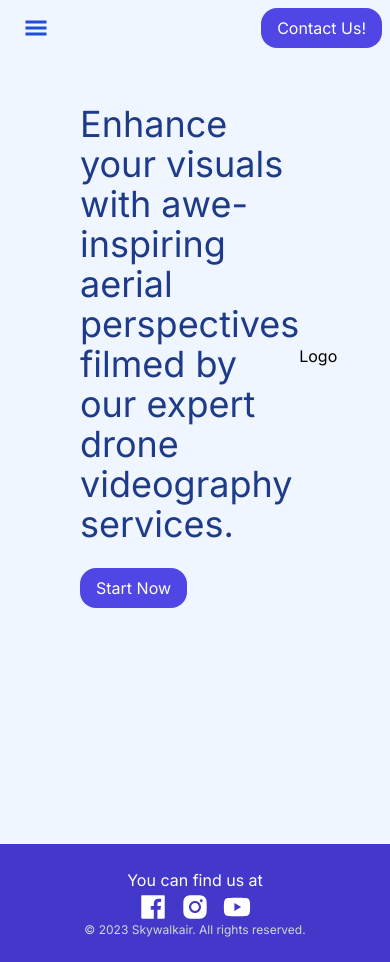
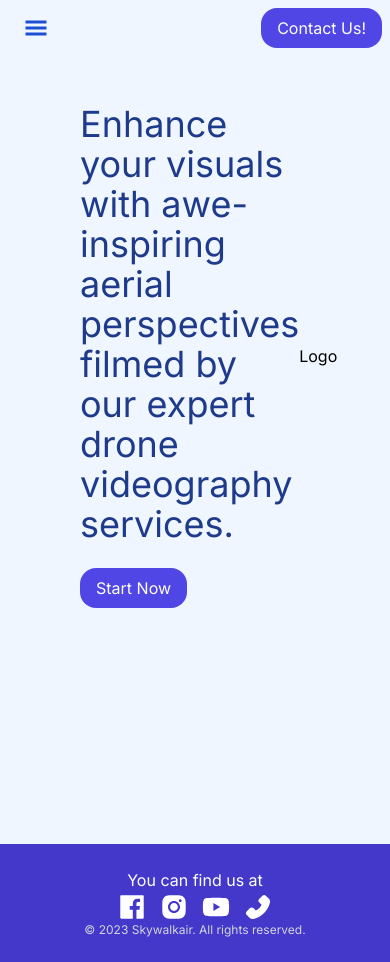
Before and after one commit to SushantChhetry/skywalkair-drones, a Next.js app in the folder skywalkair-website/: page / in a window 390 px wide. Built offline with nearby package versions, Linux system fonts and the light colour scheme.

Commit message:
Added phone number to footer

```diff
--- a/skywalkair-website/app/components/Footer.tsx
+++ b/skywalkair-website/app/components/Footer.tsx
@@ -1,12 +1,18 @@
 import React from "react";
 import Link from "next/link";
-import { AiFillFacebook, AiFillInstagram, AiFillYoutube } from "react-icons/ai";
+import {
+  AiFillFacebook,
+  AiFillInstagram,
+  AiFillYoutube,
+  AiFillPhone,
+} from "react-icons/ai";
 
 const Footer = () => {
   const urls = {
     facebook: "https://www.google.com/",
     instagram: "https://www.google.com/",
     youtube: "https://www.google.com/",
+    phone: "2562253874",
   };
 
   return (
@@ -28,7 +34,11 @@ const Footer = () => {
         <Link href={urls.youtube} target="_blank">
           <AiFillYoutube className="text-white hover:text-gray-400" size={30} />
         </Link>
+        <Link href={`tel: ${urls.phone}`}>
+          <AiFillPhone size={30} />
+        </Link>
       </div>
+
       <p className=" text-xs text-gray-300">
         &copy; 2023 Skywalkair. All rights reserved.
       </p>
```
